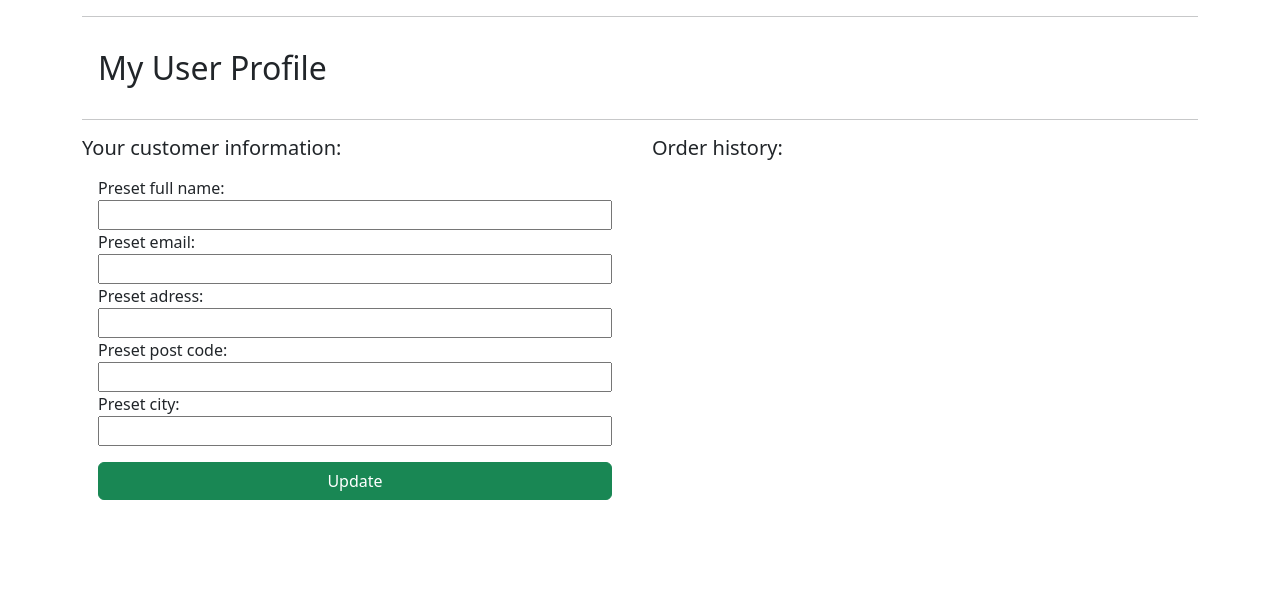
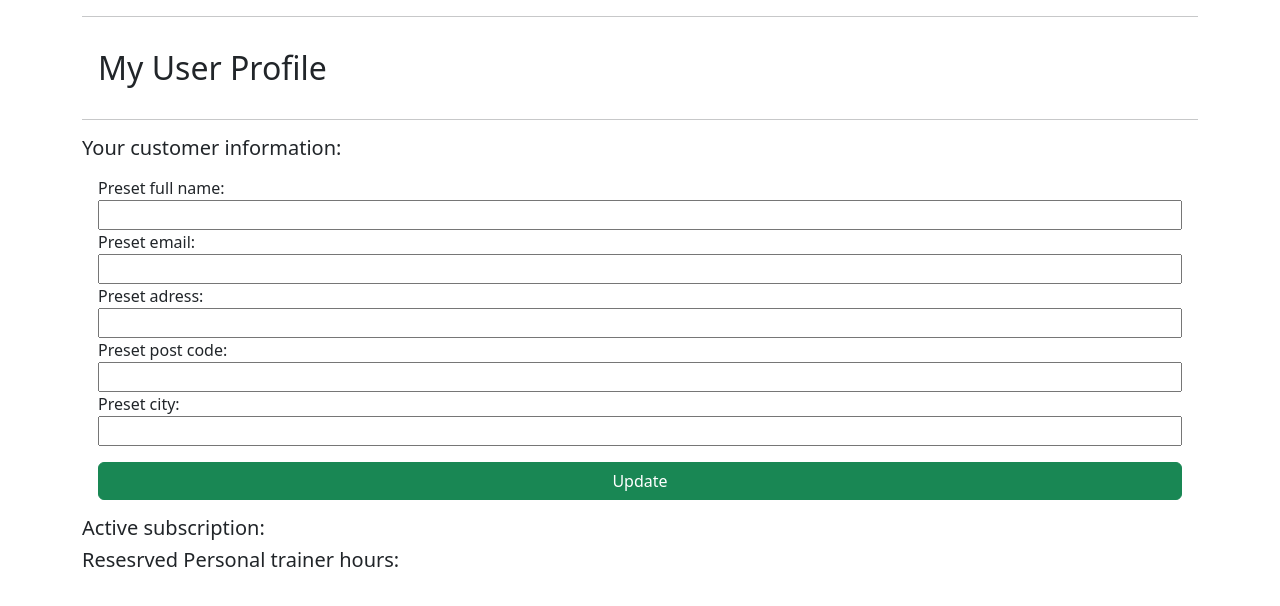
Before and after one commit to MTSSamsioe/sanitas, a Django app: template profiles/templates/profiles/profile.html in a window 1280 px wide. Shown: the part 130-736 px from the top of the page. Run offline with Django 3.2, Linux system fonts and the light colour scheme; the template is opened without the code that fills it: values that come from a table or form of the project are taken from there, others are empty; some libraries are stand-ins or nearby versions.

Commit message:
Add changes to profile.html

```diff
--- a/profiles/templates/profiles/profile.html
+++ b/profiles/templates/profiles/profile.html
@@ -31,9 +31,17 @@
                     <button class="btn btn-success mt-3">Update</button>
                 </form>
             </div>
-            <div class="col">
-                <h5>Order history:</h5>
-                {{ orders }}
+            <div class="row">
+                <div class="col">
+                    <h5>Active subscription:</h5>
+
+                </div>
+            </div>
+            <div class="row">
+                <div class="col">
+                    <h5>Resesrved Personal trainer hours:</h5>
+
+                </div>
             </div>
         </div>
     </div>
```
Also changed, not shown: profiles/views.py (+13 -4 lines).
